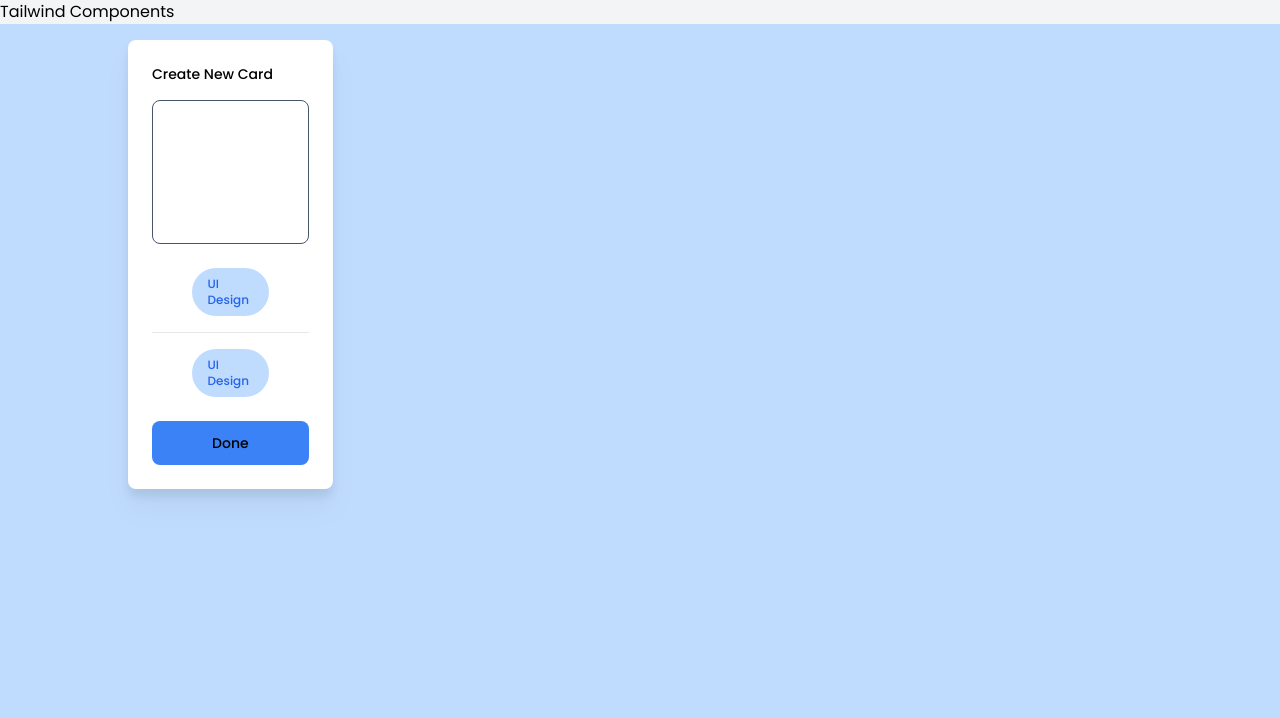
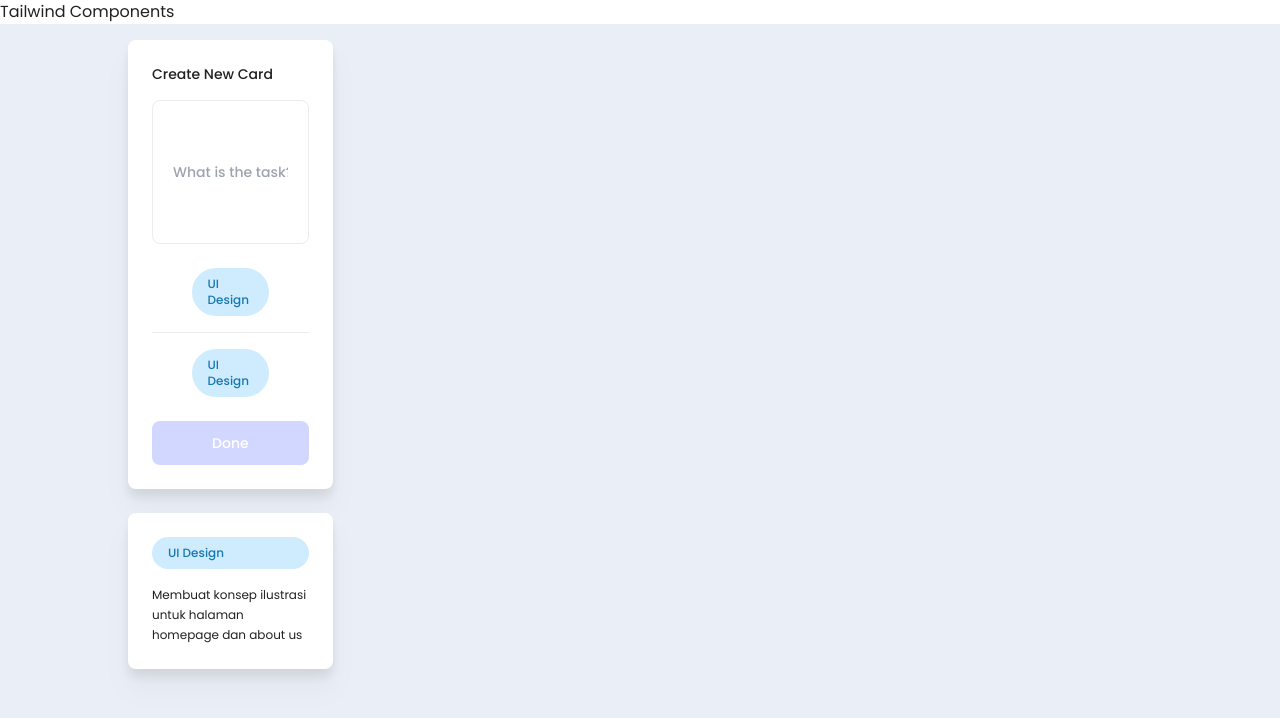
Before and after one commit to rairaksa/tailwind-components, a website: page index.html in a window 1280 px wide. Drawn offline with Linux system fonts and the light colour scheme.

Commit message:
feat: set color scheme

```diff
--- a/index.html
+++ b/index.html
@@ -3,32 +3,38 @@
         <title>Workspace Components</title>
         <link href="/dist/output.css" rel="stylesheet">
     </head>
-    <body class="antialiased font-body">
+    <body class="antialiased font-body text-dark">
         <nav class="w-full bg-gray-100">
             <h1>Tailwind Components</h1>
         </nav>
-        <section class="w-full h-full bg-blue-200">
+        <section class="w-full h-full bg-slate">
             <div id="content" class="w-4/5 flex flex-col gap-8 mx-auto bg-blue-200 h-full">
-                <div class="w-1/5 h-auto mt-4">
+                <div class="w-1/5 h-auto flex flex-col gap-6 mt-4">
                     <div id="card-form" class="w-full bg-white rounded-lg p-6 drop-shadow-xl">
                         <label class="text-sm font-medium">Create New Card</h1>
-                        <input type="text" class="block w-full h-36 rounded-lg mt-4 border border-slate-600"/>
+                        <input type="text" class="block w-full h-36 rounded-lg mt-4 border border-dark-secondary p-5" placeholder="What is the task?"/>
                         <div id="tags" class="flex flex-row gap-5 mt-6">
                             <div class="w-6 h-6"></div>
-                            <div class="rounded-3xl font-medium text-xs px-4 py-2 bg-blue-200 text-blue-600">
+                            <div class="rounded-3xl font-medium text-xs px-4 py-2 bg-info text-info-dark">
                                 UI Design
                             </div>
                             <div class="w-6 h-6"></div>
                         </div>
-                        <hr class="h-px my-4 bg-gray-200 border-0 dark:bg-gray-700">
+                        <hr class="h-px my-4 bg-dark-secondary border-0">
                         <div id="users" class="flex flex-row gap-5 mb-6">
                             <div class="w-6 h-6"></div>
-                            <div class="rounded-3xl font-medium text-xs px-4 py-2 bg-blue-200 text-blue-600">
+                            <div class="rounded-3xl font-medium text-xs px-4 py-2 bg-info text-info-dark">
                                 UI Design
                             </div>
                             <div class="w-6 h-6"></div>
                         </div>
-                        <button class="block w-full py-3 bg-blue-500 rounded-lg">Done</button>
+                        <button class="block w-full py-3 bg-purple-secondary text-white rounded-lg">Done</button>
+                    </div>
+                    <div id="card-form" class="w-full flex flex-col gap-4 bg-white rounded-lg p-6 drop-shadow-xl">
+                        <div class="rounded-3xl font-medium text-xs px-4 py-2 bg-info text-info-dark">
+                            UI Design
+                        </div>
+                        <p class="text-xs leading-5">Membuat konsep ilustrasi untuk halaman homepage dan about us</p>
                     </div>
                 </div>
             </div>
--- a/tailwind.config.js
+++ b/tailwind.config.js
@@ -2,6 +2,16 @@
 module.exports = {
   content: ["./**/*.{html,js}"],
   theme: {
+    colors: {
+      'dark': '#212121',
+      'dark-secondary': '#ececec',
+      'white': '#ffffff',
+      'slate': '#eaeef6',
+      'info': '#CEECFD',
+      'info-dark': '#1778b0',
+      'purple-primary': '#7784ee',
+      'purple-secondary': '#d2d7ff'
+    },
     extend: {},
     fontFamily: {
       'body': ['"Poppins"'],
```
Also changed, not shown: dist/output.css.
